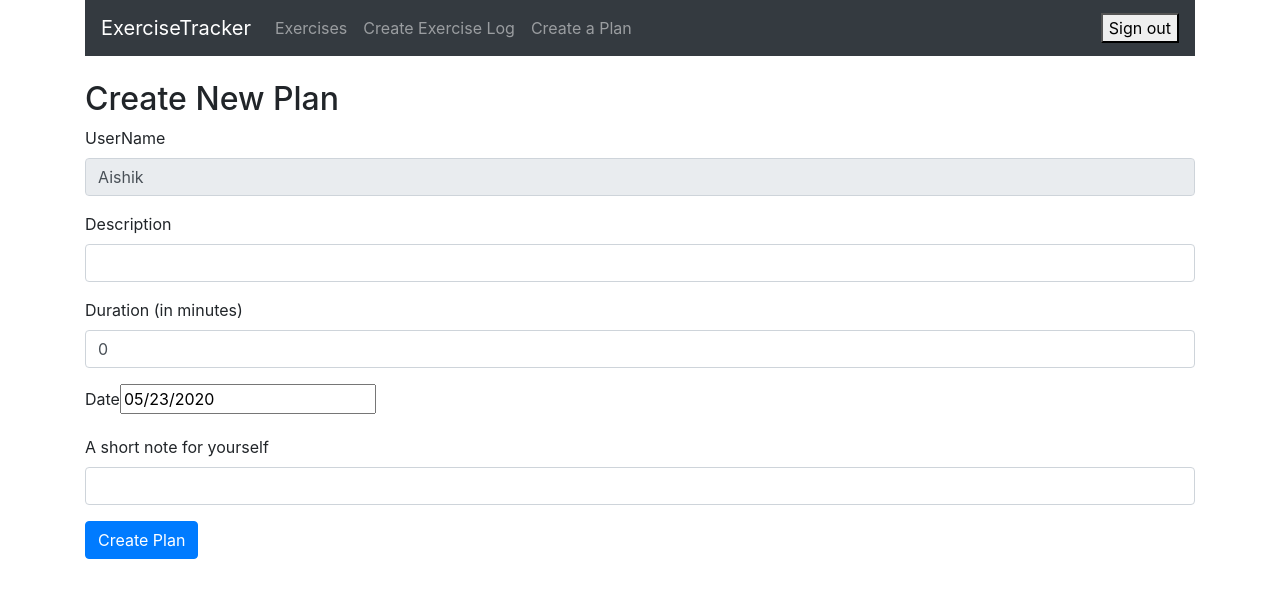
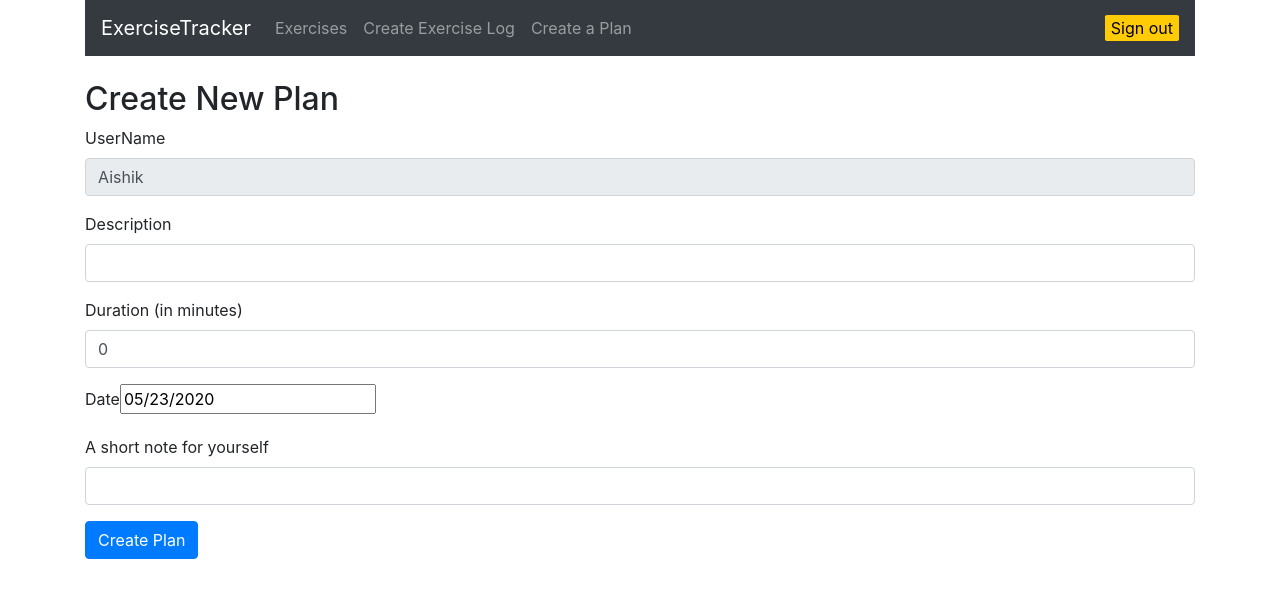
Before and after one commit to AishikD14/First-React-Project, a React (Create React App) app: page /create_plans_user in a window 1280 px wide. Shown: the top 598 px of the page. Built offline with nearby package versions, Linux system fonts and the light colour scheme.

Commit message:
scss addition

```diff
--- a/package.json
+++ b/package.json
@@ -12,6 +12,7 @@
     "dotenv": "^8.2.0",
     "express": "^4.17.1",
     "mongoose": "^5.9.12",
+    "node-sass": "^4.12.0",
     "react": "^16.13.1",
     "react-datepicker": "^2.15.0",
     "react-dom": "^16.13.1",
--- a/src/components/admin/navbar.component.js
+++ b/src/components/admin/navbar.component.js
@@ -1,6 +1,7 @@
 import React, {Component} from 'react';
 import { Link } from 'react-router-dom';
 import history from '../../history';
+import '../navbar.scss';
 
 export default class Navbar extends Component{
     constructor(props){
@@ -27,7 +28,7 @@ export default class Navbar extends Component{
                             <Link to="/create_user" className="nav-link">Create User</Link>
                         </li>
                     </ul>
-                    <button onClick={this.onSignOut}>Sign out</button>
+                    <button className="signout" onClick={this.onSignOut}>Sign out</button>
                 </div>
             </nav>
         );
--- /dev/null
+++ b/src/components/navbar.scss
@@ -0,0 +1,5 @@
+.signout{
+    background-color: #ffcb05;
+    border: none;
+    border-radius: 5%;
+}
--- a/src/components/user/navbar-user.component.js
+++ b/src/components/user/navbar-user.component.js
@@ -1,6 +1,7 @@
 import React, {Component} from 'react';
 import { Link } from 'react-router-dom';
 import history from '../../history';
+import '../navbar.scss';
 
 export default class NavbarUser extends Component{
     constructor(props){
@@ -27,7 +28,7 @@ export default class NavbarUser extends Component{
                             <Link to="/create_plans_user" className="nav-link">Create a Plan</Link>
                         </li>
                     </ul>
-                    <button onClick={this.onSignOut}>Sign out</button>
+                    <button className="signout" onClick={this.onSignOut}>Sign out</button>
                 </div>
             </nav>
         );
```
Also changed, not shown: 1 other file (tests, documents, lock files or other folders).
